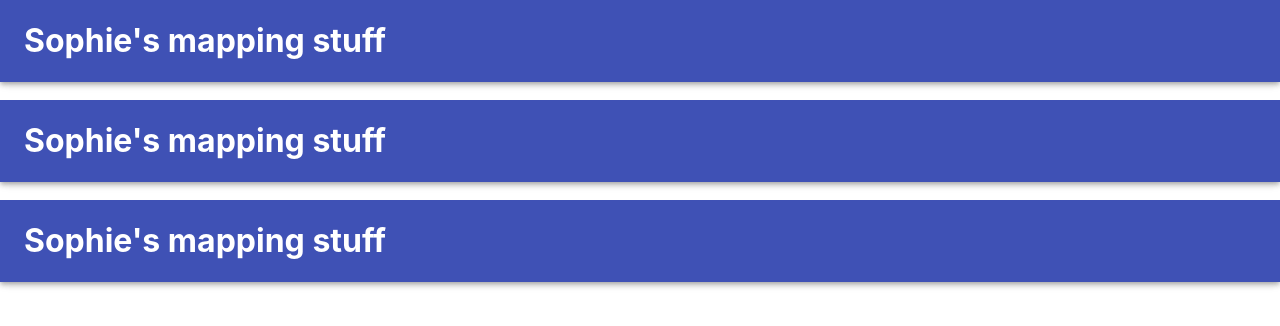
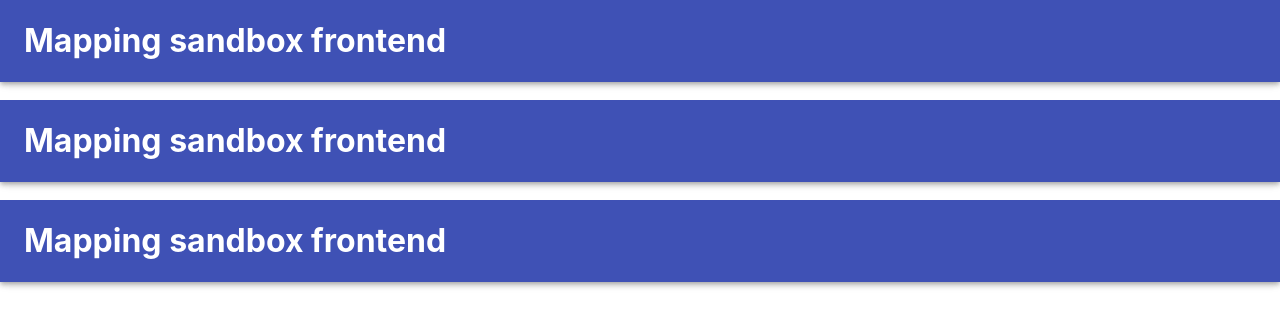
Before and after one commit to sophiemachin/mapping_frontend, a React (Create React App) app: page / in a window 1280 px wide. Shown: the top 326 px of the page. Built offline with nearby package versions, Linux system fonts and the light colour scheme.

Commit message:
index: rename header bar title

```diff
--- a/src/index.js
+++ b/src/index.js
@@ -10,7 +10,7 @@ ReactDOM.render(
   <React.StrictMode>
     <AppBar>
         <Toolbar>
-          <h1>Sophie's mapping stuff</h1>
+          <h1>Mapping sandbox frontend</h1>
         </Toolbar>
     </AppBar>
     <div style={{marginTop: '100px'}}>
```
